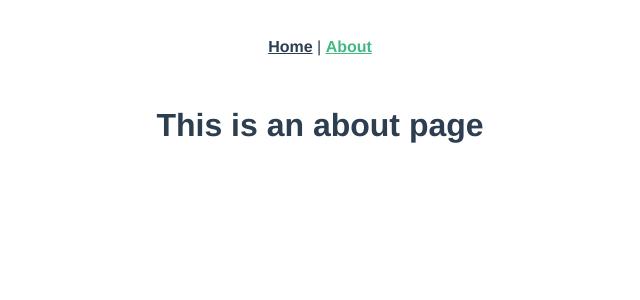
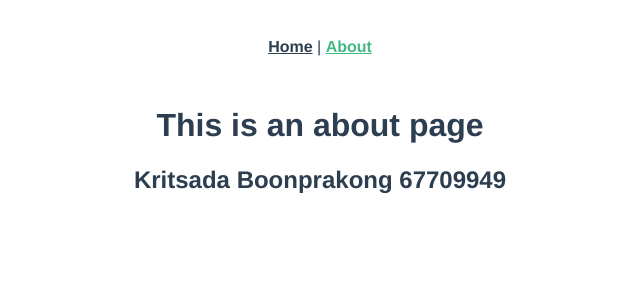
Before and after one commit to KritT9/67709949, a Vue app: page /about in a window 1280 px wide. Shown: the top 300 px of the page, without its empty margins (320-960 px from the left). Built offline with nearby package versions, Linux system fonts and the light colour scheme.

Commit message:
คำอธิบายการเปลี่ยนแปลง

```diff
--- a/src/views/AboutView.vue
+++ b/src/views/AboutView.vue
@@ -1,5 +1,7 @@
 <template>
   <div class="about">
     <h1>This is an about page</h1>
+     <h2>Kritsada Boonprakong 67709949</h2>
   </div>
 </template>
+git add .
```
